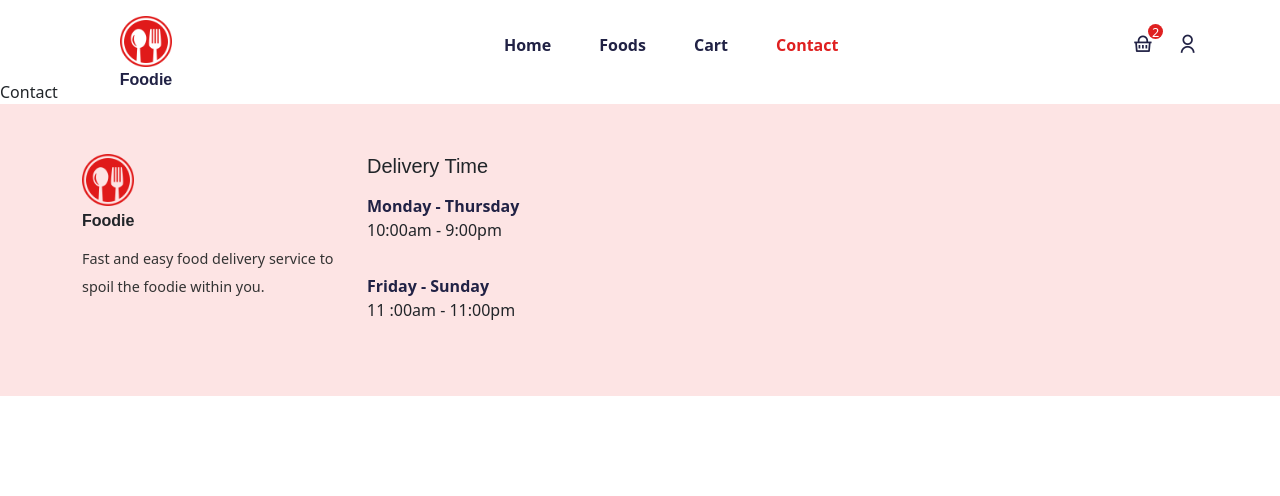
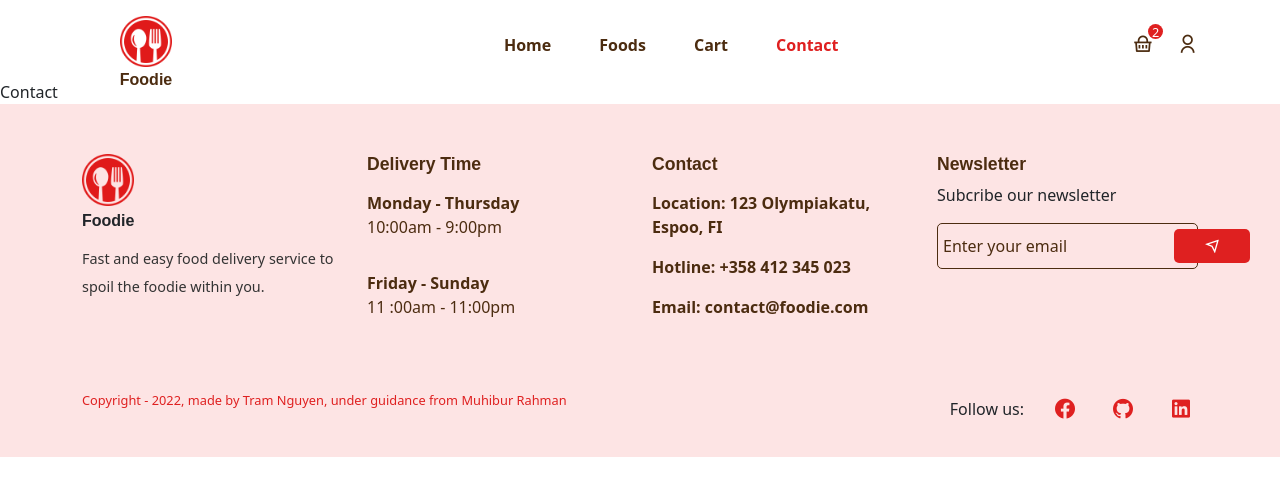
Before and after one commit to KISHORETEC/food-delivery-react-redux-app, a React (Create React App) app: page /contact in a window 1280 px wide. Shown: the top 496 px of the page. Built offline with nearby package versions, Linux system fonts and the light colour scheme; a web font is replaced by a local one.

Commit message:
Finished Footer

```diff
--- a/public/index.html
+++ b/public/index.html
@@ -11,7 +11,7 @@
     />
     <link rel="apple-touch-icon" href="%PUBLIC_URL%/logo192.png" />
 
-    <title>React App</title>
+    <title>Foodie</title>
   </head>
   <body>
     <noscript>You need to enable JavaScript to run this app.</noscript>
--- a/src/components/Footer/Footer.jsx
+++ b/src/components/Footer/Footer.jsx
@@ -1,4 +1,5 @@
 import React from 'react';
+import { Link } from 'react-router-dom';
 import { Container, Row, Col, ListGroup, ListGroupItem } from 'reactstrap';
 import logo from '../../assets/images/res-logo.png';
 import '../../styles/footer.css';
@@ -32,8 +33,60 @@
               </ListGroupItem>
             </ListGroup>
           </Col>
-          <Col lg='3' md='4' sm='6'></Col>
-          <Col lg='3' md='4' sm='6'></Col>
+          <Col lg='3' md='4' sm='6'>
+            <h5 className='footer__title'>Contact</h5>
+            <ListGroup className='delivery__time-list'>
+              <ListGroupItem className='delivery__time-item border-0 ps-0'>
+                <span>Location: 123 Olympiakatu, Espoo, FI</span>
+              </ListGroupItem>
+
+              <ListGroupItem className='delivery__time-item border-0 ps-0'>
+                <span>Hotline: +358 412 345 023</span>
+              </ListGroupItem>
+
+              <ListGroupItem className='delivery__time-item border-0 ps-0'>
+                <span>Email: contact@foodie.com</span>
+              </ListGroupItem>
+            </ListGroup>
+          </Col>
+          <Col lg='3' md='4' sm='6'>
+            <h5 className='footer__title'>Newsletter</h5>
+            <p>Subcribe our newsletter</p>
+            <div className='newsletter'>
+              <input type='email' placeholder='Enter your email'></input>
+              <span>
+                <i class='ri-send-plane-line'></i>
+              </span>
+            </div>
+          </Col>
+        </Row>
+        <Row className='mt-5'>
+          <Col lg='6' md='6'>
+            <p className='copyright__text'>
+              Copyright - 2022, made by Tram Nguyen, under guidance from Muhibur
+              Rahman
+            </p>
+          </Col>
+          <Col lg='6' md='6'>
+            <div className='social__links d-flex align-items-center gap-4 justify-content-end'>
+              <p className='m-0'>Follow us: </p>
+              <span>
+                <Link to='https://www.facebook.com/tramngoc1999'>
+                  <i className='ri-facebook-circle-fill'></i>
+                </Link>
+              </span>
+              <span>
+                <Link to='https://github.com/tramnguyenhere'>
+                  <i className='ri-github-fill'></i>
+                </Link>
+              </span>
+              <span>
+                <Link to='https://www.linkedin.com/in/tramnguyenhere/'>
+                  <i className='ri-linkedin-box-fill'></i>
+                </Link>
+              </span>
+            </div>
+          </Col>
         </Row>
       </Container>
     </footer>
--- a/src/index.css
+++ b/src/index.css
@@ -1,7 +1,7 @@
 @import url('https://fonts.googleapis.com/css2?family=Istok+Web:ital,wght@0,400;0,700;1,400;1,700&family=RocknRoll+One&display=swap');
 
 :root {
-  --primary-color: #212245;
+  --primary-color: #4c2c10;
   --secondary-color: #df2020;
   --third-color: #fde4e4;
 }
--- a/src/styles/footer.css
+++ b/src/styles/footer.css
@@ -1,7 +1,8 @@
 @import '../index.css';
 
 .footer {
-  padding: 50px 0px;
+  padding-top: 50px;
+  padding-bottom: 30px;
   background: var(--third-color);
 }
 
@@ -22,6 +23,12 @@
   line-height: 28px;
 }
 
+.footer__title {
+  font-size: 1.1rem;
+  color: var(--primary-color);
+  font-weight: 600;
+}
+
 .delivery__time-item {
   background: transparent !important;
 }
@@ -31,3 +38,52 @@
   font-size: 1rem;
   color: var(--primary-color);
 }
+
+.delivery__time-item p {
+  color: var(--primary-color);
+}
+
+.newsletter {
+  padding: 5px;
+  border: 1px solid var(--primary-color);
+  border-radius: 5px;
+  display: flex;
+  align-items: center;
+  justify-content: space-between;
+}
+
+.newsletter input {
+  background: transparent;
+  border: none;
+  outline: none;
+}
+
+.newsletter input:focus {
+  outline: none;
+}
+
+.newsletter span {
+  background: var(--secondary-color);
+  padding: 5px 30px;
+  border-radius: 5px;
+  cursor: pointer;
+}
+
+.newsletter span i {
+  color: #fff;
+}
+
+.newsletter input::placeholder {
+  color: var(--primary-color);
+}
+
+.social__links span i {
+  padding: 5px;
+  color: var(--secondary-color);
+  font-size: 1.5rem;
+}
+
+.copyright__text {
+  font-size: 0.8rem;
+  color: var(--secondary-color);
+}
```
